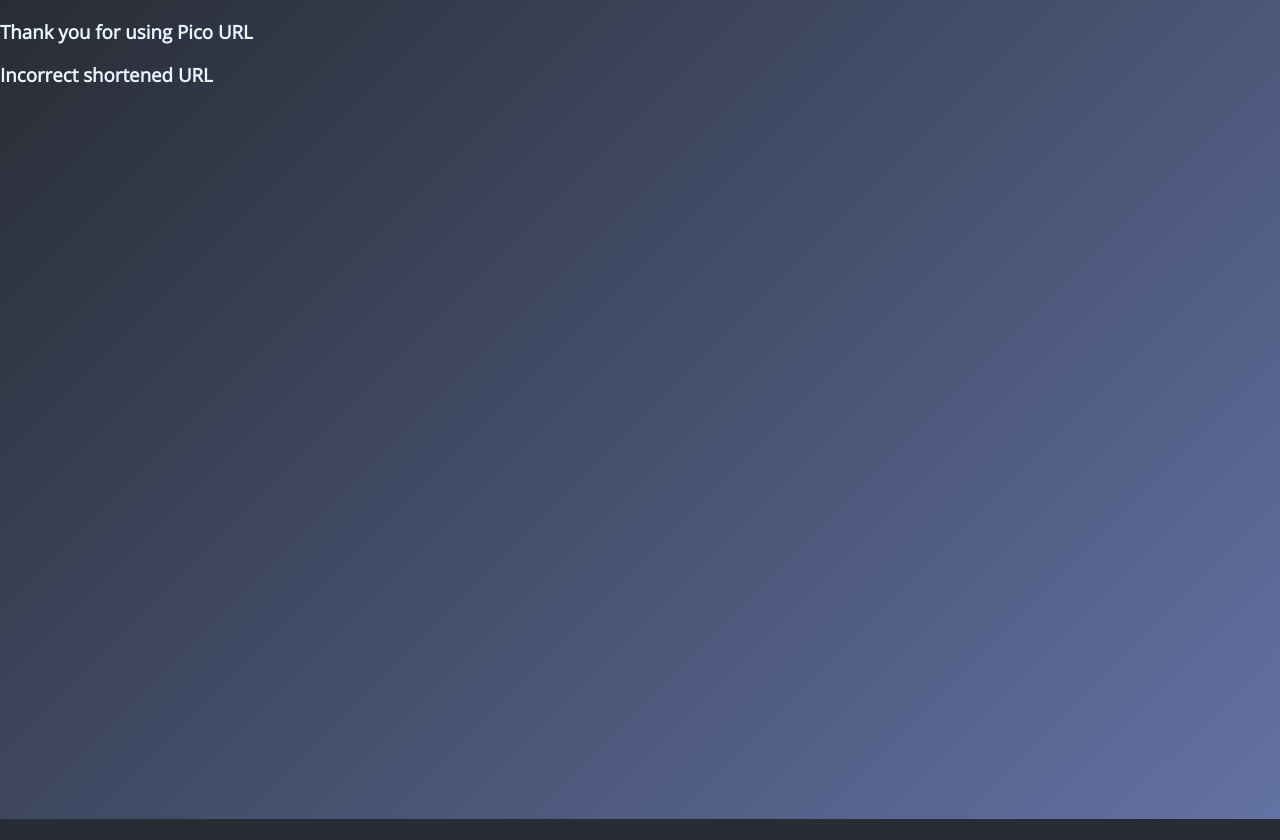
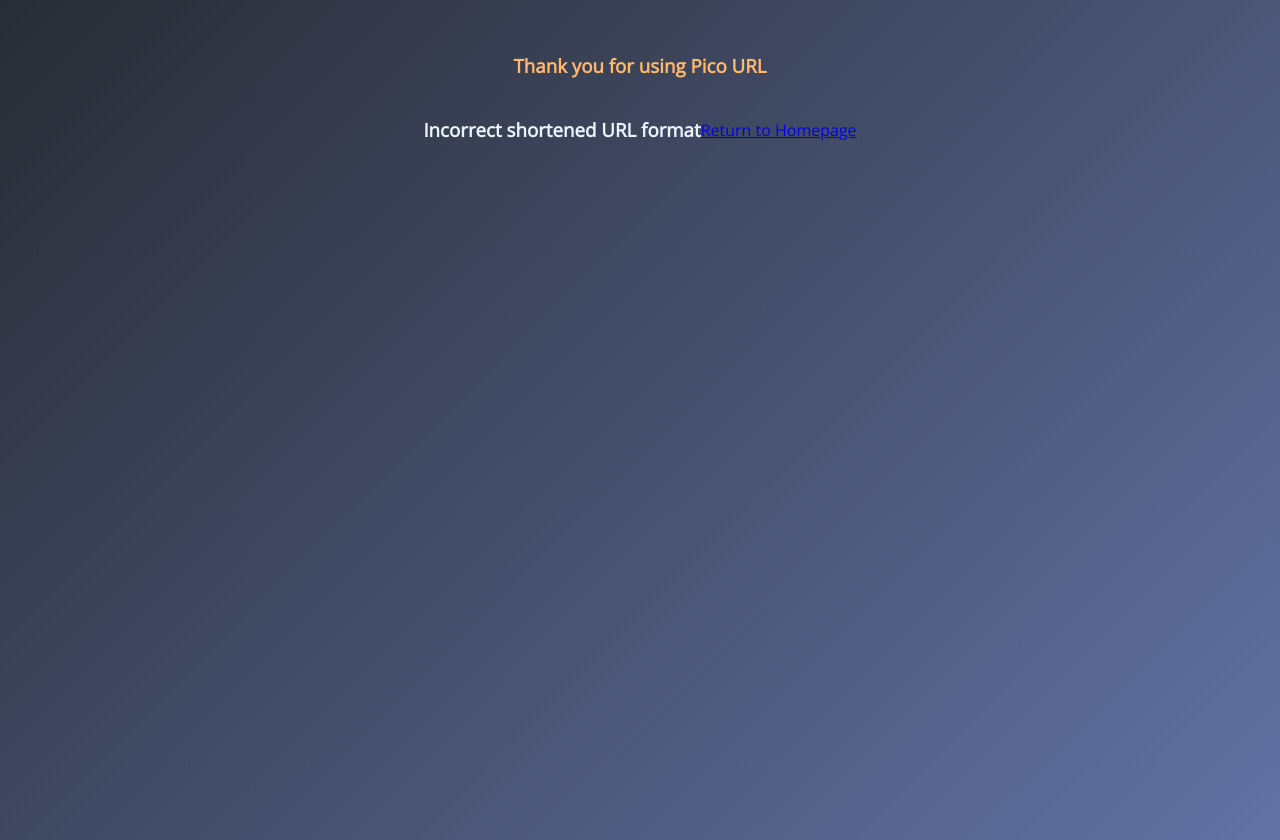
Before and after one commit to eduardpeters/pico-url-frontend, a React (Create React App) app: page / in a window 1280 px wide. Both pictures are taken after typing "Sample" into the empty fields and a click on the button "Magnify!". Before the commit the page ends 819 px from the top, so only its background shows below. Built offline with nearby package versions, Linux system fonts and the light colour scheme; no server answers.

Commit message:
Improving url get error handling though passing it to not found

```diff
--- a/src/components/NotFound.tsx
+++ b/src/components/NotFound.tsx
@@ -1,11 +1,15 @@
-import { Link } from "react-router-dom";
+import { Link, useLocation } from "react-router-dom";
+import styles from "../styles/general.module.css";
+import "../styles/NotFound.css";
 
 function NotFound() {
+    const { state } = useLocation();
+
     return (
-        <div className="Not-found">
-            <h1>404 Not Found</h1>
+        <div className={styles.container}>
+            <h1 className="not-found__error">{state.error}</h1>
             <h3>Thank you for using Pico URL</h3>
-            <h3>Sadly, we could not find the page you were looking for</h3>
+            <h3>Sadly, we could not retrieve the page you were looking for</h3>
             <Link to="/">Return to Homepage</Link>
         </div>
     );
--- a/src/components/Redirect.tsx
+++ b/src/components/Redirect.tsx
@@ -1,6 +1,8 @@
 import { useEffect, useState } from "react";
-import { useNavigate, useParams } from "react-router-dom";
+import { useNavigate, useParams, Link } from "react-router-dom";
 import { urlsAPI } from "../services/urlsAPI";
+import styles from "../styles/general.module.css";
+import "../styles/Redirect.css";
 
 function Redirect() {
     const { shortId } = useParams();
@@ -12,12 +14,13 @@
         let timeout: NodeJS.Timeout;
         async function getOriginal(shortId: string) {
             const response = await urlsAPI.getOriginal(shortId);
-            if (response) {
+            console.log(response);
+            if (!response.error) {
                 setOriginalUrl(response.originalUrl);
                 timeout = setTimeout(() => window.open(response.originalUrl, "_self"), 5000);
             }
             else {
-                navigate("/not-found");
+                navigate("/not-found", {state: {error: response.error }});
             }
         }
         if (shortId && shortId.length === 10) {
@@ -30,15 +33,18 @@
     }, []);
 
     return (
-        <div className="Redirect">
-            <h3>Thank you for using Pico URL</h3>
+        <div className={styles.container}>
+            <h3 className={styles.subtitle}>Thank you for using Pico URL</h3>
             {!showErrorMessage ?
-                <div>
+                <div className="redirect__container">
                     <h3>The service will now redirect you to:</h3>
                     <a href={originalUrl} target="_self">Speed things up!</a>
                 </div>
                 :
-                <h3>Incorrect shortened URL</h3>
+                <div className="redirect__container">
+                    <h3>Incorrect shortened URL format</h3>
+                    <Link to="/">Return to Homepage</Link>
+                </div>
             }
         </div>
     );
--- a/src/services/urlsAPI.ts
+++ b/src/services/urlsAPI.ts
@@ -10,7 +10,7 @@
     }
     catch (error: unknown) {
         console.error(error);
-        return {error: (error as AxiosError).response?.data};
+        return {error: (error as AxiosError).response?.data || (error as AxiosError).message };
     }
 }
 
--- /dev/null
+++ b/src/styles/NotFound.css
@@ -0,0 +1,3 @@
+.not-found__error {
+    color: #ff5555;
+}
--- /dev/null
+++ b/src/styles/Redirect.css
@@ -0,0 +1,8 @@
+.redirect__container {
+    align-items: center;
+    display: flex;
+    flex-flow: column nowrap;
+    justify-content: center;
+    margin: 0.5rem;
+    width: 100%;
+}
--- a/src/styles/general.module.css
+++ b/src/styles/general.module.css
@@ -1,7 +1,7 @@
 .container {
     align-items: center;
     display: flex;
-    flex-flow: row nowrap;
+    flex-flow: column nowrap;
     justify-content: center;
     margin-left: auto;
     margin-right: auto;
```
